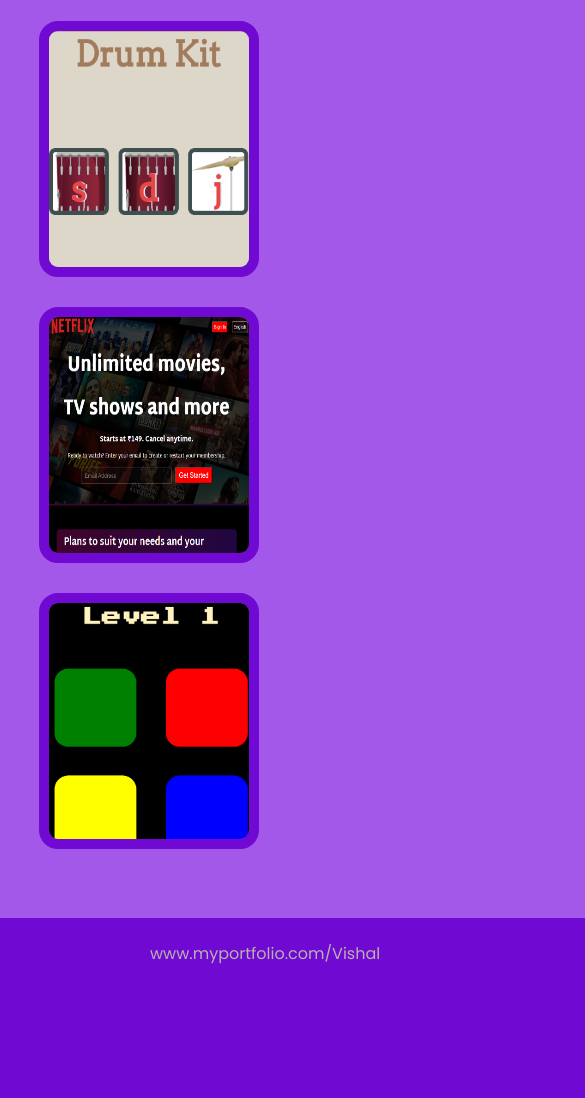
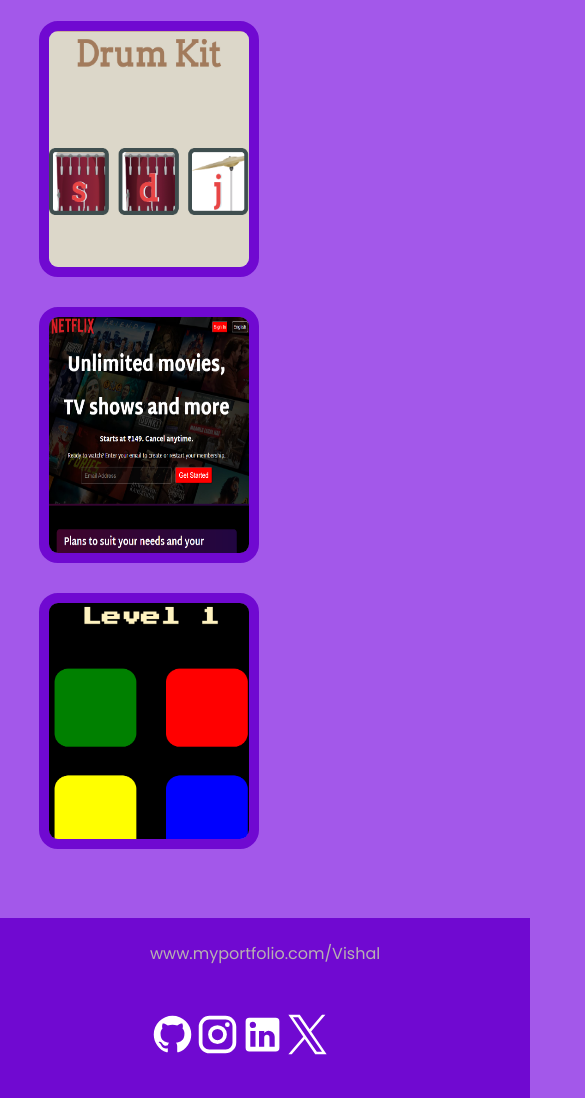
Before and after one commit to Vishalnerd/Portfolio, a plain HTML site: page index.html in a window 390 px wide. Shown: the part 3318-4416 px from the top of the page, 585 px wide, since content can reach past the window. Drawn offline with nearby package versions, Linux system fonts and the light colour scheme; a script that the page names is missing.

Commit message:
Update styles.css

```diff
--- a/styles.css
+++ b/styles.css
@@ -367,7 +367,7 @@ html{
 
     footer{
         height:180px;
-        width:1000px;
+        width:fit-content;
     }
 }
 
```
